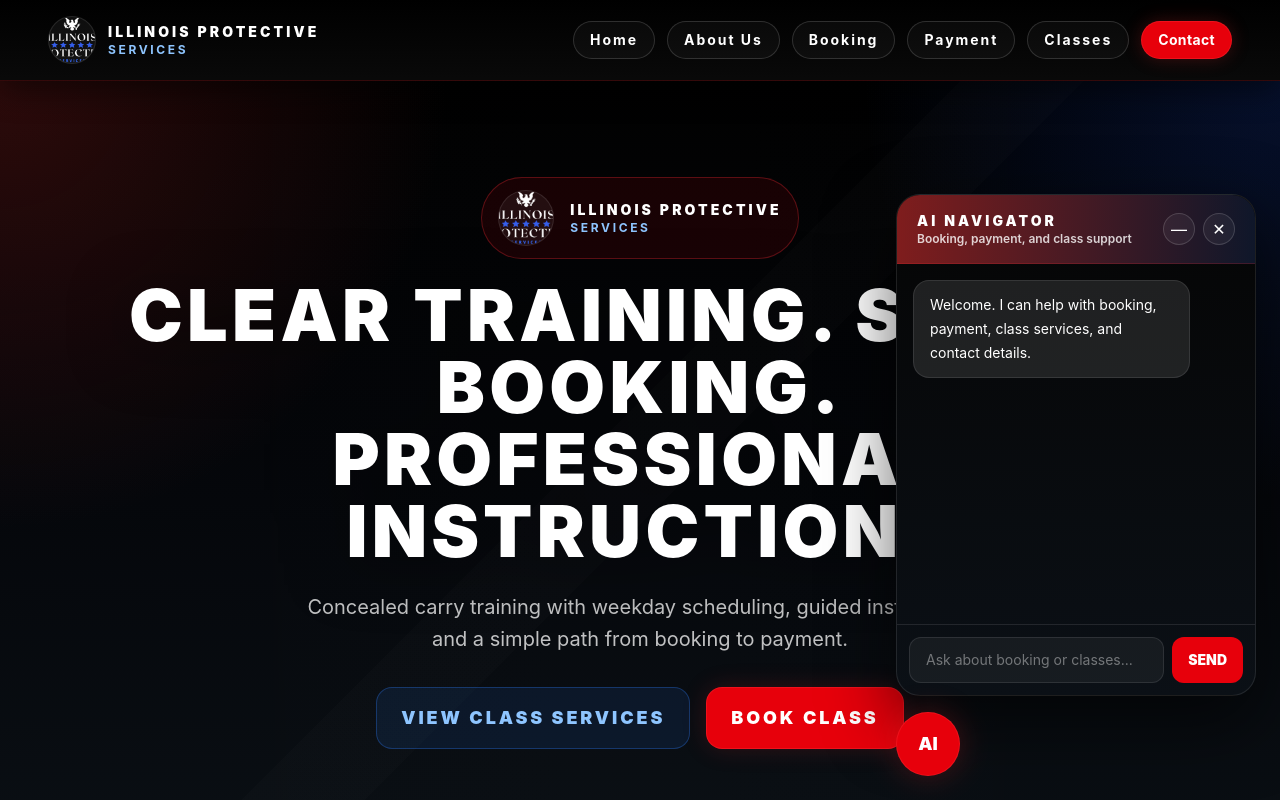
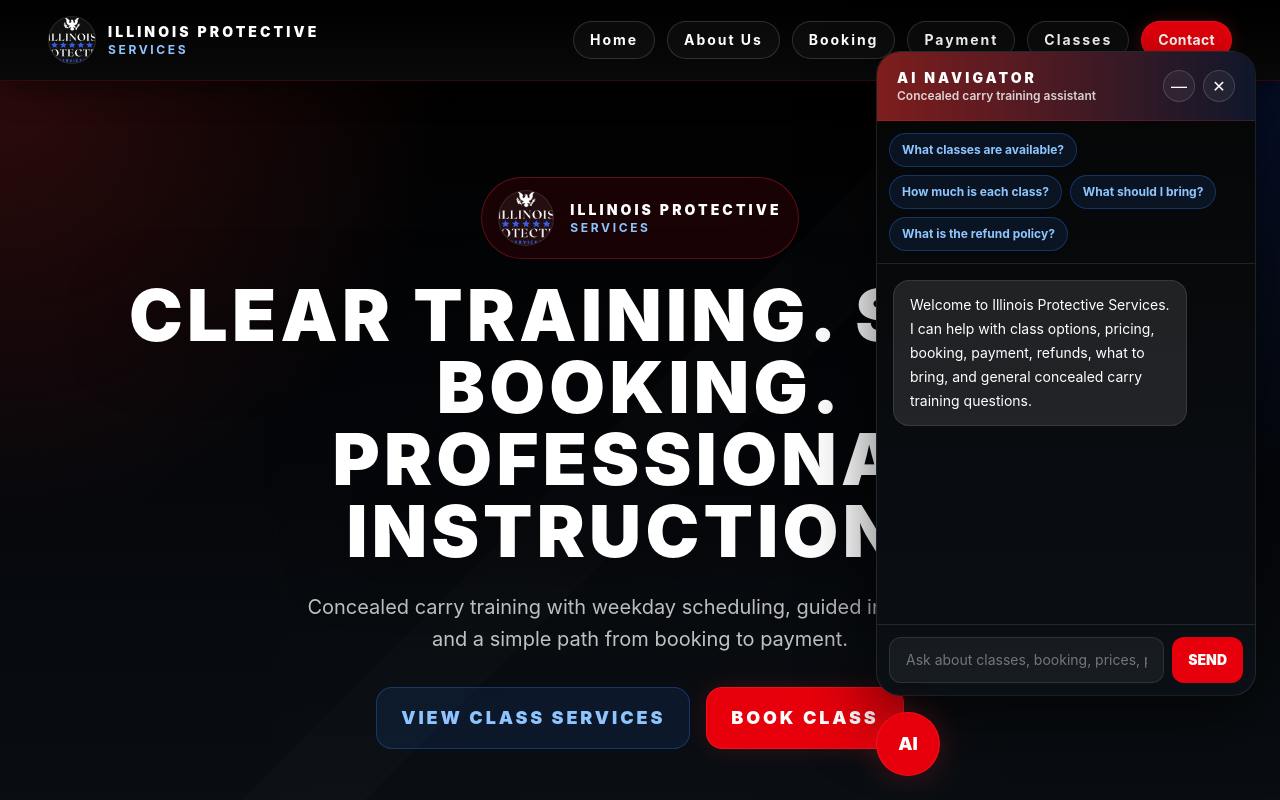
Before and after one commit to michaelwrotten-creator/conceal-carry-site, a React (Vite) app: page / in a window 1280 px wide. Both pictures are taken after a click on the button "AI". Shown: the top 800 px of the page. Built offline with nearby package versions, Linux system fonts and the light colour scheme; the HTML template or start-up script is replaced by a standard one.

Commit message:
Make classes page viewable anytime

```diff
--- a/src/App.jsx
+++ b/src/App.jsx
@@ -7,70 +7,210 @@
   const [messages, setMessages] = useState([
     {
       role: "assistant",
-      text: "Welcome. I can help with booking, payment, class services, and contact details.",
+      text: "Welcome to Illinois Protective Services. I can help with class options, pricing, booking, payment, refunds, what to bring, and general concealed carry training questions.",
     },
   ]);
+
+  const knowledge = {
+    services: [
+      {
+        title: "Mini Class",
+        price: "$50.00",
+        duration: "1 hr 30 min",
+        summary:
+          "A short-format class for focused instruction and quick skills review.",
+      },
+      {
+        title: "3-Hour Class",
+        price: "$150.00",
+        duration: "3 hr",
+        summary:
+          "A condensed training option with structured instruction and safety review.",
+      },
+      {
+        title: "8-Hours Class Veteran",
+        price: "$100.00",
+        duration: "8 hr",
+        summary: "An extended training option with veteran pricing.",
+      },
+      {
+        title: "16-Hour Classes",
+        price: "$225.00",
+        duration: "16 hr",
+        summary:
+          "A full-length concealed carry training option with complete instruction.",
+      },
+    ],
+    hours: "Monday through Friday from 9:00 AM to 5:00 PM.",
+    phone: "(224) 248-7021",
+    email: "info@illinoisprotectiveservices.com",
+    refundPolicy:
+      "If you are unable to attend your scheduled class, notify the instructor at least 24 hours in advance to retain full credit toward a future class date. Rescheduling requests made with less than 48 hours’ notice will result in forfeiture of class credit, and a new payment and deposit will be required.",
+    bringItems:
+      "Students should be prepared to bring required identification, any required documentation, and follow all instructor guidance. Final class details should be confirmed directly before class.",
+    beginnerInfo:
+      "Beginner-friendly instruction is available. New students can still receive structured guidance and safety-focused training.",
+    certificate:
+      "Completion certificates are available for qualifying class services after the required training is completed.",
+    groupInfo:
+      "Private group sessions may be available for families, organizations, or teams. Contact the instructor directly to coordinate.",
+    disclaimer:
+      "I can provide general class information, but I do not provide legal advice.",
+  };
+
+  function getBroadResponse(message) {
+    const lower = message.toLowerCase();
+    const mentions = (...terms) => terms.some((term) => lower.includes(term));
+
+    if (mentions("hello", "hi", "hey")) {
+      return "Hello. I can help you compare classes, understand pricing, choose a booking option, review the refund policy, and answer general training questions.";
+    }
+
+    if (
+      mentions(
+        "what classes",
+        "services",
+        "class options",
+        "available classes",
+        "training options"
+      )
+    ) {
+      return `Available services include: ${knowledge.services
+        .map((s) => `${s.title} (${s.price}, ${s.duration})`)
+        .join("; ")}.`;
+    }
+
+    if (mentions("mini class")) {
+      return "The Mini Class is $50.00 and lasts 1 hour 30 minutes. It is a shorter-format option for focused instruction and a quick skills review.";
+    }
+
+    if (mentions("3-hour", "3 hour")) {
+      return "The 3-Hour Class is $150.00 and lasts 3 hours. It is a condensed training option with structured instruction and safety review.";
+    }
+
+    if (mentions("8-hour", "8 hour", "veteran")) {
+      return "The 8-Hours Class Veteran option is $100.00 and lasts 8 hours. It is an extended option with veteran pricing.";
+    }
+
+    if (mentions("16-hour", "16 hour", "full class")) {
+      return "The 16-Hour Classes option is $225.00 and lasts 16 hours. It is the full-length concealed carry training option.";
+    }
+
+    if (mentions("book", "booking", "schedule", "appointment")) {
+      return "To book a class, go to the Booking page, choose your service, then select an available date and time before continuing to payment.";
+    }
+
+    if (mentions("date", "dates", "availability", "available")) {
+      return `Customers can view date availability on the Booking page. Current booking hours are ${knowledge.hours}`;
+    }
+
+    if (mentions("time", "times", "time frame", "time slot")) {
+      return `Available class times are ${knowledge.hours}`;
+    }
+
+    if (
+      mentions("pay", "payment", "deposit", "full payment", "price", "cost")
+    ) {
+      return "You can either pay a deposit or choose a full payment option for the selected service on the Payment page.";
+    }
+
+    if (mentions("refund", "reschedule", "rescheduling", "policy", "credit")) {
+      return knowledge.refundPolicy;
+    }
+
+    if (
+      mentions(
+        "what should i bring",
+        "bring",
+        "bring to class",
+        "items",
+        "requirements"
+      )
+    ) {
+      return knowledge.bringItems;
+    }
+
+    if (mentions("beginner", "new shooter", "first time", "no experience")) {
+      return knowledge.beginnerInfo;
+    }
+
+    if (mentions("certificate", "certification", "completion")) {
+      return knowledge.certificate;
+    }
+
+    if (
+      mentions("group", "private class", "private session", "organization", "team")
+    ) {
+      return knowledge.groupInfo;
+    }
+
+    if (mentions("phone", "email", "contact", "call", "text")) {
+      return `You can contact Illinois Protective Services at ${knowledge.phone} or ${knowledge.email}.`;
+    }
+
+    if (
+      mentions(
+        "concealed carry law",
+        "legal advice",
+        "illinois law",
+        "permit law"
+      )
+    ) {
+      return "I can provide general training information, but I do not provide legal advice. For legal questions, consult the instructor or a qualified legal professional.";
+    }
+
+    if (mentions("which class", "best class", "recommend")) {
+      return "For a quick option, the Mini Class may fit best. For a condensed structured session, choose the 3-Hour Class. For extended instruction, choose the 8-Hours Class Veteran or the 16-Hour Classes option depending on your needs.";
+    }
+
+    if (mentions("range", "range training")) {
+      return "Range guidance may be included depending on the selected service. Review the class service details and confirm specifics with the instructor before class.";
+    }
+
+    if (mentions("hours")) {
+      return `Current booking hours are ${knowledge.hours}`;
+    }
+
+    if (mentions("thank you", "thanks")) {
+      return "You’re welcome. I’m here if you want help choosing the best class or understanding the booking steps.";
+    }
+
+    return `${knowledge.disclaimer} I can help with services, pricing, booking steps, date availability, payment options, what to bring, refund policy, and contact details.`;
+  }
 
   function handleSend() {
     const trimmed = input.trim();
     if (!trimmed) return;
 
-    const lower = trimmed.toLowerCase();
-    let reply =
-      "I can help with booking, payment, class services, and contact information.";
-
-    if (
-      lower.includes("book") ||
-      lower.includes("schedule") ||
-      lower.includes("date")
-    ) {
-      reply =
-        "Go to the Booking page to choose a service, then select your date and time before payment.";
-    } else if (
-      lower.includes("pay") ||
-      lower.includes("deposit") ||
-      lower.includes("fee")
-    ) {
-      reply =
-        "Go to the Payment page to choose Deposit or a Full Payment option for your selected service.";
-    } else if (
-      lower.includes("class") ||
-      lower.includes("service") ||
-      lower.includes("training")
-    ) {
-      reply =
-        "The Classes page shows Mini Class, 3-Hour Class, 8-Hours Class Veteran, and 16-Hour Classes.";
-    } else if (
-      lower.includes("contact") ||
-      lower.includes("phone") ||
-      lower.includes("email")
-    ) {
-      reply =
-        "You can contact Illinois Protective Services at (224) 248-7021 or info@illinoisprotectiveservices.com.";
-    } else if (lower.includes("hours") || lower.includes("time")) {
-      reply =
-        "Booking times are Monday through Friday from 9:00 AM to 5:00 PM.";
-    }
+    const userMessage = { role: "user", text: trimmed };
+    const reply = getBroadResponse(trimmed);
 
     setMessages((prev) => [
       ...prev,
-      { role: "user", text: trimmed },
+      userMessage,
       { role: "assistant", text: reply },
     ]);
     setInput("");
   }
 
+  const quickQuestions = [
+    "What classes are available?",
+    "How much is each class?",
+    "What should I bring?",
+    "What is the refund policy?",
+  ];
+
   return (
     <div className="fixed bottom-6 right-6 z-[9999]">
       {open && (
-        <div className="mb-4 w-[360px] overflow-hidden rounded-3xl border border-white/10 bg-[linear-gradient(180deg,#050505_0%,#0b1016_100%)] shadow-[0_25px_70px_rgba(0,0,0,0.6)]">
+        <div className="mb-4 w-[380px] overflow-hidden rounded-3xl border border-white/10 bg-[linear-gradient(180deg,#050505_0%,#0b1016_100%)] shadow-[0_25px_70px_rgba(0,0,0,0.6)]">
           <div className="flex items-center justify-between border-b border-red-500/20 bg-[linear-gradient(90deg,#7f1d1d_0%,#0f172a_100%)] px-5 py-4 text-white">
             <div>
               <div className="text-sm font-black uppercase tracking-[0.22em]">
                 AI Navigator
               </div>
               <div className="text-xs font-semibold text-white/80">
-                Booking, payment, and class support
+                Concealed carry training assistant
               </div>
             </div>
 
@@ -101,6 +241,30 @@
 
           {!minimized && (
             <>
+              <div className="border-b border-white/10 p-3">
+                <div className="flex flex-wrap gap-2">
+                  {quickQuestions.map((question) => (
+                    <button
+                      key={question}
+                      type="button"
+                      onClick={() => {
+                        setMessages((prev) => [
+                          ...prev,
+                          { role: "user", text: question },
+                          {
+                            role: "assistant",
+                            text: getBroadResponse(question),
+                          },
+                        ]);
+                      }}
+                      className="rounded-full border border-blue-500/30 bg-blue-500/10 px-3 py-2 text-xs font-bold text-blue-300 hover:bg-blue-500/20"
+                    >
+                      {question}
+                    </button>
+                  ))}
+                </div>
+              </div>
+
               <div className="h-[360px] space-y-3 overflow-y-auto p-4">
                 {messages.map((msg, index) => (
                   <div
@@ -125,7 +289,7 @@
                     onKeyDown={(e) => {
                       if (e.key === "Enter") handleSend();
                     }}
-                    placeholder="Ask about booking or classes..."
+                    placeholder="Ask about classes, booking, prices, policy..."
                     className="flex-1 rounded-xl border border-white/10 bg-white/5 px-4 py-3 text-sm text-white outline-none placeholder:text-white/40"
                   />
                   <button
@@ -289,6 +453,10 @@
     {
       q: "What should I bring?",
       a: "You will receive class details and required items after booking.",
+    },
+    {
+      q: "What is the refund policy?",
+      a: "Notify the instructor at least 24 hours in advance to keep full credit toward a future date. Rescheduling with less than 48 hours' notice results in forfeiture of class credit and requires a new payment and deposit.",
     },
   ];
 
@@ -1159,6 +1327,36 @@
         </div>
       </section>
 
+      <section className="mx-auto max-w-6xl px-6 py-16 md:px-10">
+        <div className="rounded-[2rem] border border-red-500/20 bg-red-600/10 p-8 shadow-[0_12px_30px_rgba(0,0,0,0.28)]">
+          <div className="inline-flex rounded-full border border-red-500/30 bg-red-600 px-4 py-2 text-sm font-black uppercase tracking-[0.18em] text-white">
+            Refund & Rescheduling Policy
+          </div>
+
+          <div className="mt-6 space-y-5 leading-8 text-white/85">
+            <p>
+              We understand that unexpected situations may arise. If you are unable to
+              attend your scheduled class, please notify the instructor at least
+              <span className="font-bold text-white"> 24 hours in advance </span>
+              to retain full credit toward a future class date.
+            </p>
+
+            <p>
+              Rescheduling requests made with
+              <span className="font-bold text-white"> less than 48 hours’ notice </span>
+              will result in the forfeiture of your class credit. In these cases, a
+              new payment and deposit will be required to secure a spot in a future
+              Concealed Carry License (CCL) class.
+            </p>
+
+            <p>
+              We appreciate your understanding and cooperation, as this policy allows
+              us to provide quality instruction and accommodate all students fairly.
+            </p>
+          </div>
+        </div>
+      </section>
+
       <section className="border-y border-white/10 bg-white/[0.03]">
         <div className="mx-auto max-w-6xl px-6 py-16 md:px-10">
           <div className="max-w-3xl">
```
